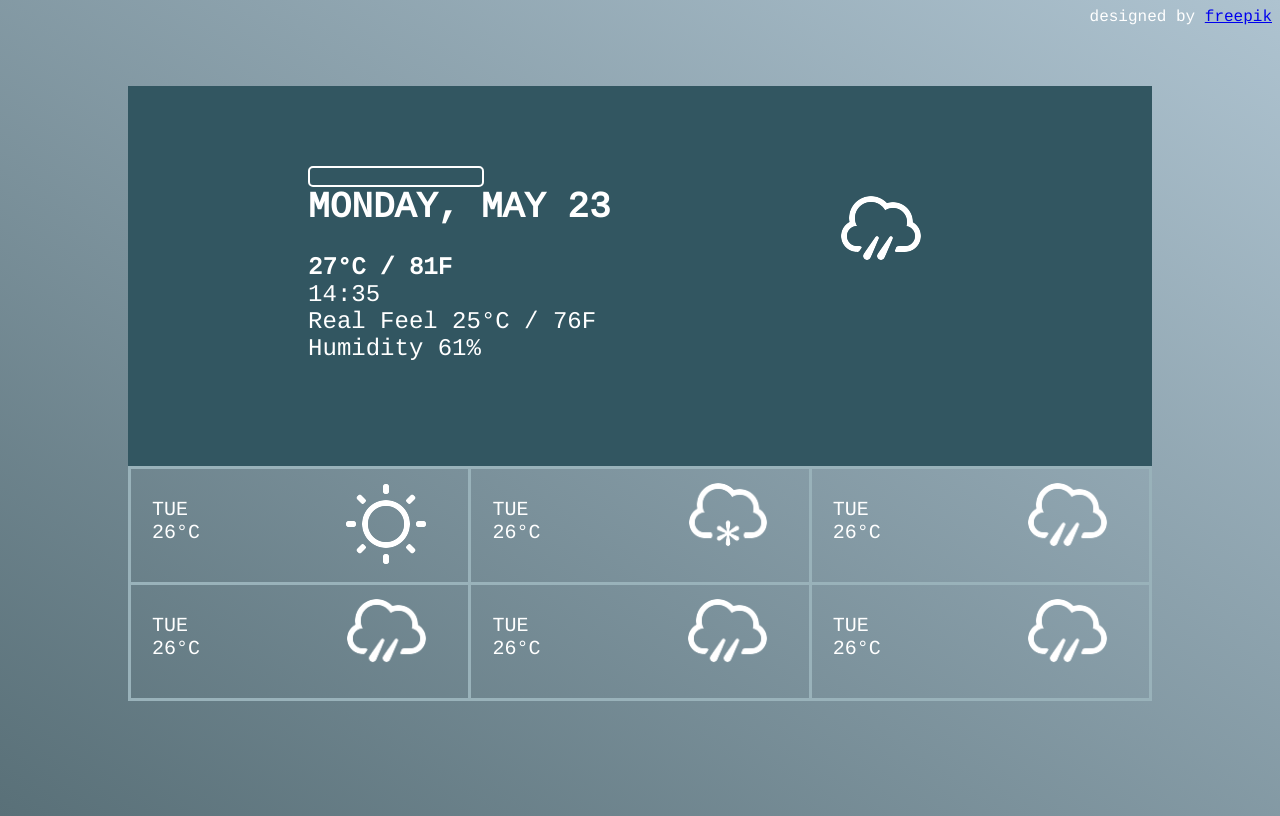
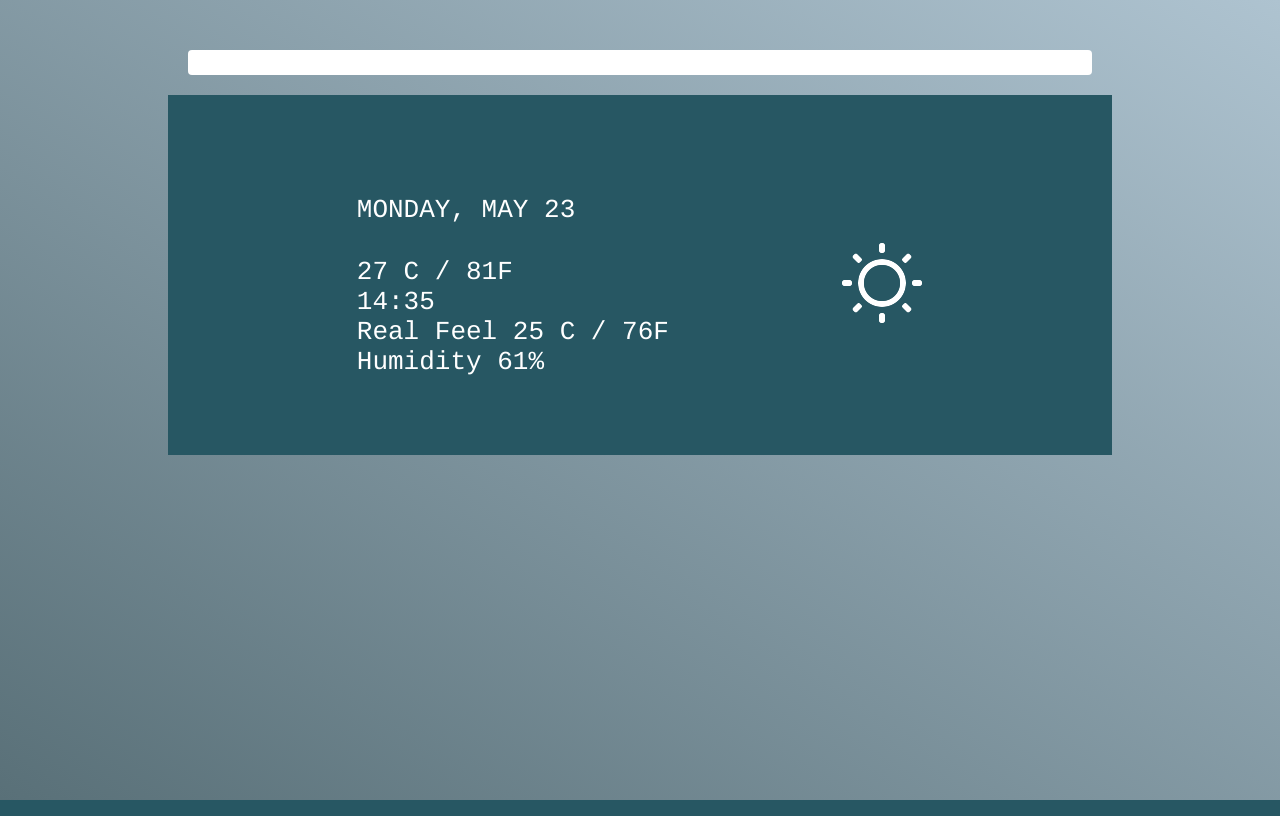
Before and after one commit to slay336/WeatherCast, a Flask app: page / in a window 1280 px wide. Run offline with Flask 2, Linux system fonts and the light colour scheme.

Commit message:
Фавикон, изменение верстки

```diff
--- a/visual/static/css/style.css
+++ b/visual/static/css/style.css
@@ -1,99 +1,62 @@
 @import url('https://fonts.googleapis.com/css2?family=Cousine&display=swap');
+
+
+/*font-family: 'Cousine', monospace;*/
 
 body {
     height: 100vh;
     background: linear-gradient(to top right, #597078 , #aec3d0) no-repeat;
-    background-size: 100%;
-}
-
-.source {
-    color: #fff;
-    font-family: 'Cousine', monospace;
-    text-align: right;
+    margin: 0;
+    padding: 30px 50px;
 }
 
 * {
     box-sizing: border-box;
 }
 
-.current-weather {
-    margin: 60px 9.5% 0px;
-    height: 380px;
-    width: 80vw;
-    background-color: #325661;
-    display: inline-block;
+.container {
+    width: 80%;
+    margin: 0 auto;
 }
 
-.current-weather-data {
-    margin: 80px 80px 80px;
-    height: 220px;
+.citySearch {
+    padding: 20px;
+}
+
+.citySearch input[type='text'] {
+    width: 100%;
+    text-align: center;
+    border-radius: 4px;
+    border: 0;
+
+    font-family: 'Cousine', monospace;
+    font-size: 20px;
+    font-weight: 600;
+}
+
+.currentWeather {
+    height: 45vh;
+    width: 100%;
+    display: block;
+    padding: 100px 20%;
+
+    background-color: #275763;
+    font-size: 26px;
+}
+
+.currentWeatherFlex {
     display: flex;
     justify-content: space-between;
+    align-items: center;
 }
 
-#city-name-value {
-    background-color: #325661;
-    border: 2px solid white;
-    color: white;
-    border-radius: 5px;
+.weatherText {
+    color: #fff;
     font-family: 'Cousine', monospace;
 }
 
-.weather-text-data {
-    color: #fff;
-    font-family: 'Cousine', monospace;
-    margin-left: 100px;
+.currentDate {
+    text-transform: uppercase;
+
+    margin-bottom: 32px;
 }
-
-.date-info {
-    text-transform: uppercase;
-    font-size: 36px;
-    margin-bottom: 26px;
-    font-weight: 700;
-}
-
-.condition-data {
-    font-size: 24px;
-}
-
-.temp-info {
-    font-weight: 700;
-}
-
-.weather-image {
-    margin: 30px 150px 30px;
-}
-
-.weather-forecast-table {
-    border: 3px solid #99b2ba;
-    border-collapse: collapse;
-    width: 100%;
-    font-family: 'Cousine', monospace;
-    text-transform: uppercase;
-    color: #fff;
-    font-size: 20px;
-}
-
-.weather-forecast-item {
-    border: 3px solid #99b2ba;
-    height: 116px;
-    width: 294px;
-}
-
-.forecast-text {
-    display: inline-block;
-    height: 100%;
-    margin-top: 5px;
-    margin-left: 20px;
-}
-
-.item-container {
-    display: flex;
-    justify-content: space-between;
-    height: 65px;
-}
-
-.forecast-image {
-    margin-right: 40px;
-    margin-top: -10px;
-}
--- a/visual/static/js/script.js
+++ b/visual/static/js/script.js
@@ -1,6 +1,16 @@
+Vue.component('currentimage', {
+    props: ['imagename'],
+    template: '<img :src="\'static/img/\' + imagename + \'.png\'">'
+})
+
 var app = new Vue({
-    el: '#app',
+    el: '#page',
     data: {
-        info: 'Тестовая инфа'
+        currentDate: 'Monday, may 23',
+        currentTemperature: '27 C / 81F',
+        currentTime: '14:35',
+        realFeel: 'Real Feel 25 C / 76F',
+        humidity: 'Humidity 61%',
+        currentImage: '01d'
     }
 })
--- a/visual/templates/base.html
+++ b/visual/templates/base.html
@@ -4,6 +4,10 @@
         <meta charset="UTF-8">
         <title>{% block title %}{% endblock %}</title>
         <link rel="stylesheet" href="static/css/style.css">
+        <link rel="apple-touch-icon" sizes="180x180" href="static/img/favicon/apple-touch-icon.png">
+        <link rel="icon" type="image/png" sizes="32x32" href="static/img/favicon/favicon-32x32.png">
+        <link rel="icon" type="image/png" sizes="16x16" href="static/img/favicon/favicon-16x16.png">
+        <link rel="manifest" href="static/img/favicon/site.webmanifest">
         <script src="https://cdn.jsdelivr.net/npm/vue@2/dist/vue.js"></script>
     </head>
     <body>
--- a/visual/templates/main_page.html
+++ b/visual/templates/main_page.html
@@ -3,111 +3,41 @@
 {% block title %}Погода{% endblock %}
 
 {% block content %}
-    <div class="source">
-        designed by
-        <a href="https://ru.freepik.com/vectors/template">
-            freepik
-        </a>
-    </div>
-    <div class="current-weather">
-        <div class="current-weather-data">
-            <div class="weather-text-data">
-                <div class="city-name">
-                    <input type="text" id="city-name-value">
-                    <div id="dropdown">
+    {% raw %}
+        <div id="page">
+            <div class="container">
+                <div class="citySearch">
+                    <input type="text">
+                </div>
+                <div class="currentWeather">
+                    <div class="currentWeatherFlex">
+                        <div class="weatherText">
+                            <div class="currentDate">
+                                {{ currentDate }}
+                            </div>
+                            <div class="weatherData">
+                                <div class="currentTemperature">
+                                    {{ currentTemperature }}
+                                </div>
+                                <div class="currentTime">
+                                    {{ currentTime }}
+                                </div>
+                                <div class="realFeel">
+                                    {{ realFeel }}
+                                </div>
+                                <div class="humidity">
+                                    {{ humidity }}
+                                </div>
+                            </div>
+                        </div>
+                        <div class="weatherIcon">
+                            <currentimage :imagename="currentImage"></currentimage>
+                        </div>
+                    </div>
 
-                    </div>
-                </div>
-                <div class="date-info">
-                    Monday, may 23
-                </div>
-                <div class="condition-data">
-                    <div class="temp-info">
-                        27&#176;C / 81F
-                    </div>
-                    <div class="time-info">
-                        14:35
-                    </div>
-                    <div class="real-feel">
-                        Real Feel 25&#176;C / 76F
-                    </div>
-                    <div class="humidity">
-                        Humidity 61%
-                    </div>
                 </div>
             </div>
-            <div class="weather-image">
-                <img src="static/img/10d.png">
-            </div>
         </div>
-        <div class="weather-forecast">
-            <table class="weather-forecast-table">
-                <tr class="weather-forecast-row">
-                    <td class="weather-forecast-item">
-                        <div class="item-container">
-                            <div class="forecast-text">
-                                Tue<br>26&#176;C
-                            </div>
-                            <div class="forecast-image">
-                                <img src="static/img/01d.png">
-                            </div>
-                        </div>
-                    </td>
-                    <td class="weather-forecast-item">
-                        <div class="item-container">
-                            <div class="forecast-text">
-                                Tue<br>26&#176;C
-                            </div>
-                            <div class="forecast-image">
-                                <img src="static/img/13d.png" width="80" height="65">
-                            </div>
-                        </div>
-                    </td>
-                    <td class="weather-forecast-item">
-                        <div class="item-container">
-                            <div class="forecast-text">
-                                Tue<br>26&#176;C
-                            </div>
-                            <div class="forecast-image">
-                                <img src="static/img/10d.png" width="80" height="65">
-                            </div>
-                        </div>
-                    </td>
-                </tr>
-                <tr class="weather-forecast-row">
-                    <td class="weather-forecast-item">
-                        <div class="item-container">
-                            <div class="forecast-text">
-                                Tue<br>26&#176;C
-                            </div>
-                            <div class="forecast-image">
-                                <img src="static/img/10d.png" width="80" height="65">
-                            </div>
-                        </div>
-                    </td>
-                    <td class="weather-forecast-item">
-                        <div class="item-container">
-                            <div class="forecast-text">
-                                Tue<br>26&#176;C
-                            </div>
-                            <div class="forecast-image">
-                                <img src="static/img/10d.png" width="80" height="65">
-                            </div>
-                        </div>
-                    </td>
-                    <td class="weather-forecast-item">
-                        <div class="item-container">
-                            <div class="forecast-text">
-                                Tue<br>26&#176;C
-                            </div>
-                            <div class="forecast-image">
-                                <img src="static/img/10d.png" width="80" height="65">
-                            </div>
-                        </div>
-                    </td>
-                </tr>
-            </table>
-        </div>
-    </div>
+    {% endraw %}
 
 {% endblock %}
```
Also changed, not shown: visual/static/img/favicon/android-chrome-192x192.png (added), visual/static/img/favicon/android-chrome-512x512.png (added), visual/static/img/favicon/apple-touch-icon.png (added), visual/static/img/favicon/favicon-16x16.png (added), visual/static/img/favicon/favicon-32x32.png (added), visual/static/img/favicon/favicon.ico (added), visual/static/img/favicon/site.webmanifest (added).
